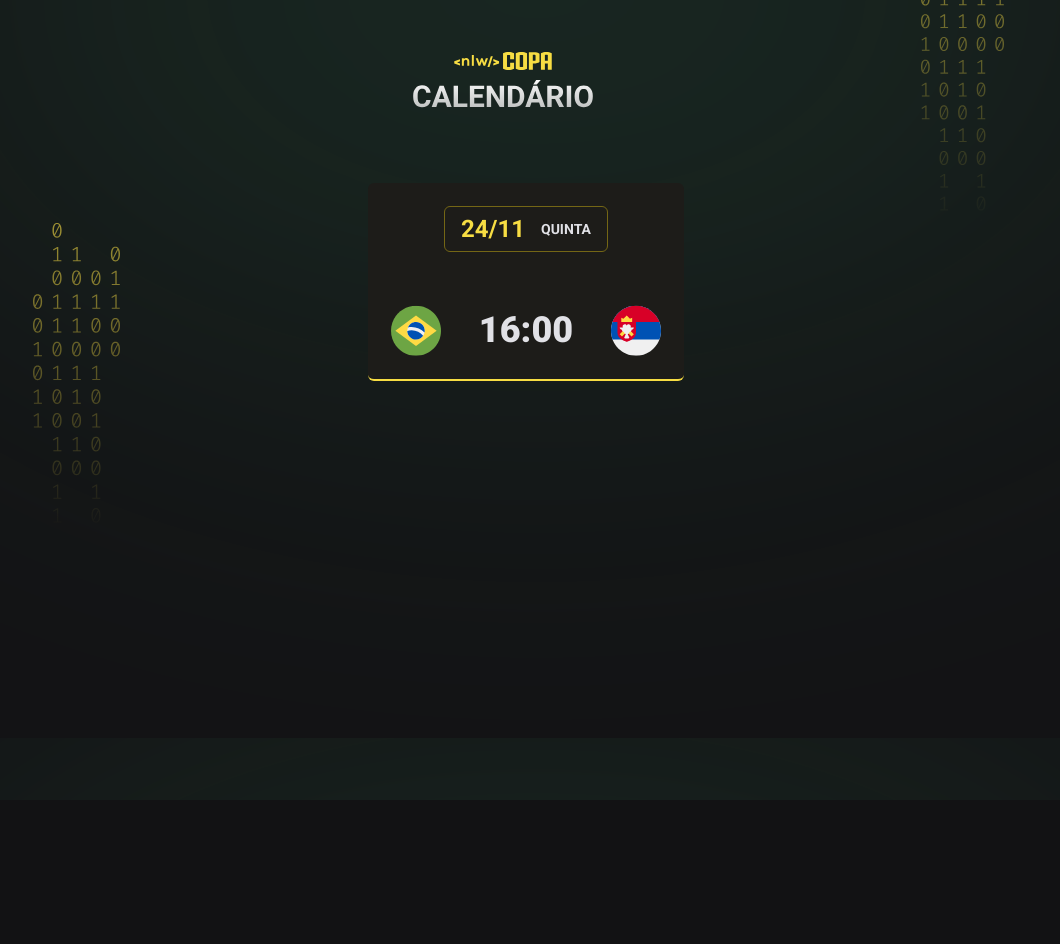
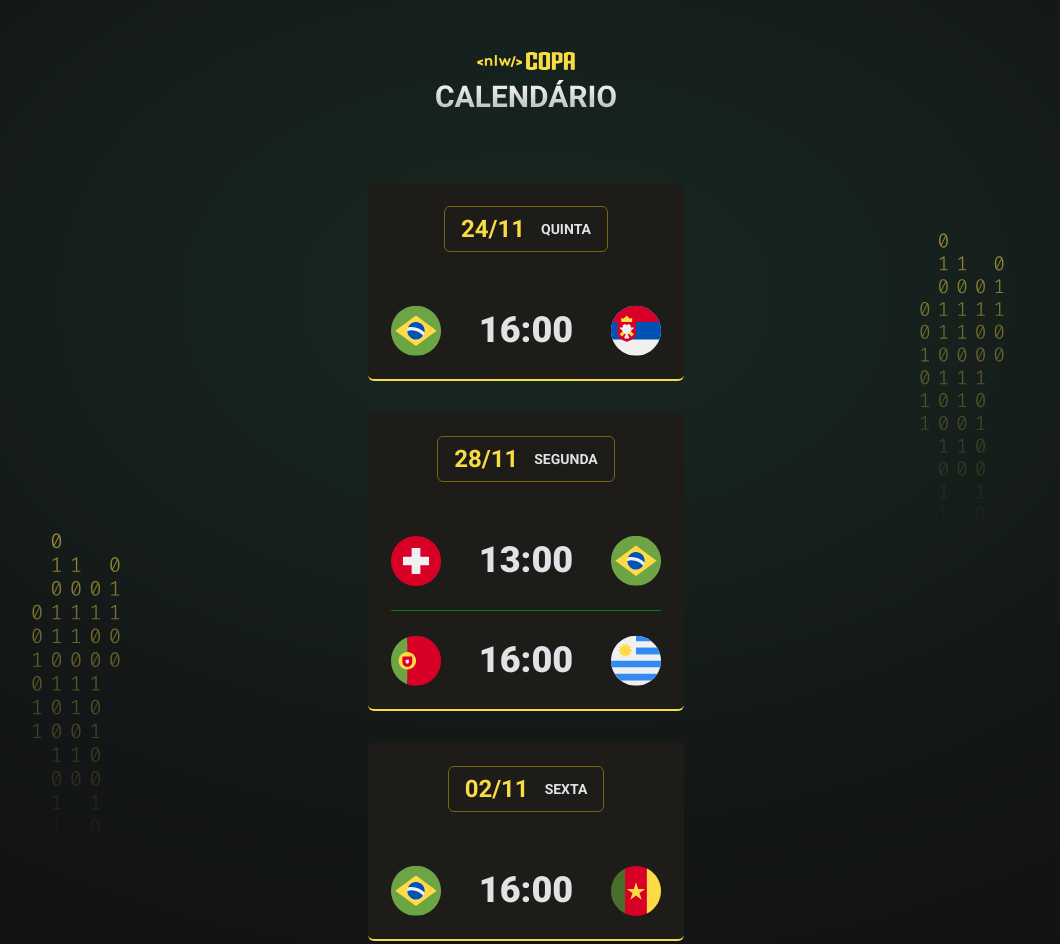
Before and after one commit to ViniciusLuz99/Projeto-nlw-copa, a plain HTML site: page index.html in a window 1280 px wide. Shown: the whole page, without its empty margins (114-1174 px from the left). Before the commit the page ends 800 px from the top, so only its background shows below. Drawn offline with Linux system fonts and the light colour scheme.

Commit message:
Aula 3 nlwCopa
Primeira introdução a JS

```diff
--- a/index.html
+++ b/index.html
@@ -9,21 +9,8 @@
     </head>
     <body>
         <div id="app">
-            <header>
-                <img src="./assets/logo.svg" alt="logo da NLW">
-            </header>
-            <main id="cards">
-                <div class="card">
-                    <h2>24/11 <span>quinta</span></h2>
-                    <ul>
-                        <li>
-                            <img src="./assets/icon-brazil.svg" alt="Icone Brazil">
-                            <strong>16:00</strong>
-                            <img src="./assets/icon-serbia.svg" alt="Icone Serbia">
-                        </li>
-                    </ul>
-                </div>
-            </main>
+
         </div>
+        <script src="./main.js"></script>
     </body>
 </html>
--- /dev/null
+++ b/main.js
@@ -0,0 +1,39 @@
+function createGame(player1, hour, player2) {
+  return `
+    <li>
+        <img src="./assets/icon-${player1}.svg" alt="Icon-${player1}">
+        <strong>${hour}</strong>
+        <img src="./assets/icon-${player2}.svg" alt="Icon-${player2}">
+    </li>
+  `
+ }
+
+function createCard(date, day, games) {
+  return `
+  <div class="card">
+          <h2>${date} <span>${day}</span></h2>
+          <ul>
+            ${games}
+          </ul>
+      </div>
+  `
+}
+
+
+document.querySelector("#app").innerHTML = `
+  <header>
+      <img src="./assets/logo.svg" alt="logo da NLW">
+  </header>
+  <main id="cards">
+    ${createCard("24/11", "quinta", createGame("brazil", "16:00","serbia"))}
+    ${createCard(
+      "28/11",
+      "segunda",
+      createGame("switzerland", "13:00", "brazil") +
+      createGame("portugal", "16:00", "uruguai"))}
+    ${createCard(
+      "02/11",
+      "sexta",
+      createGame("brazil", "16:00", "cameroon"))}
+  </main>
+`
--- a/style.css
+++ b/style.css
@@ -15,11 +15,12 @@ body {
   background-color: #121214;
   background-image: url(./assets/bg.svg);
   background-position-x: center;
-  background-position-y: 55.6%;
+  background-position-y: 56.6%;
  }
 
  body * {
   font-family: 'Roboto', sans-serif;
+
  }
 
 #app {
@@ -29,6 +30,13 @@ body {
 
 header {
   margin-bottom: 63px;
+  text-align: center;
+ }
+
+ #cards {
+  display: flex;
+  flex-direction: column;
+  gap: 32px;
  }
 
 .card {
```
Also changed, not shown: assets/icon-cameroon.svg (added), assets/icon-portugal.svg (added), assets/icon-switzerland.svg (added), assets/icon-uruguai.svg (added).
